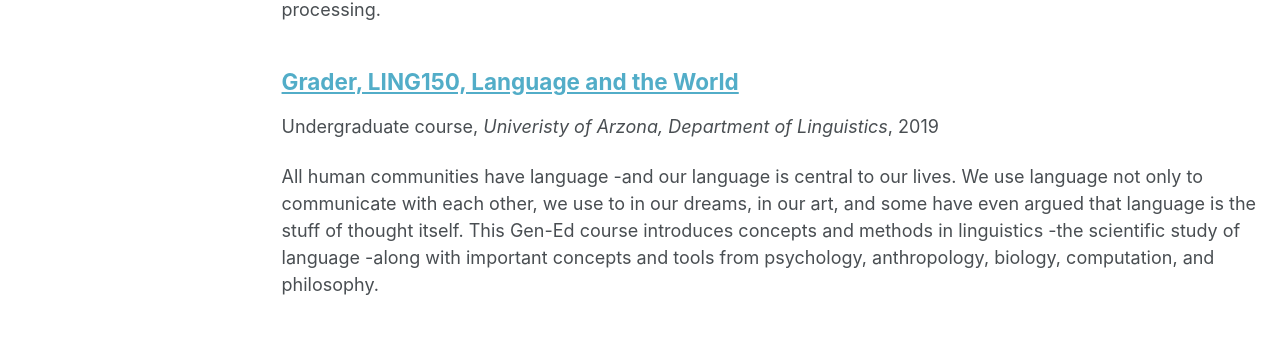
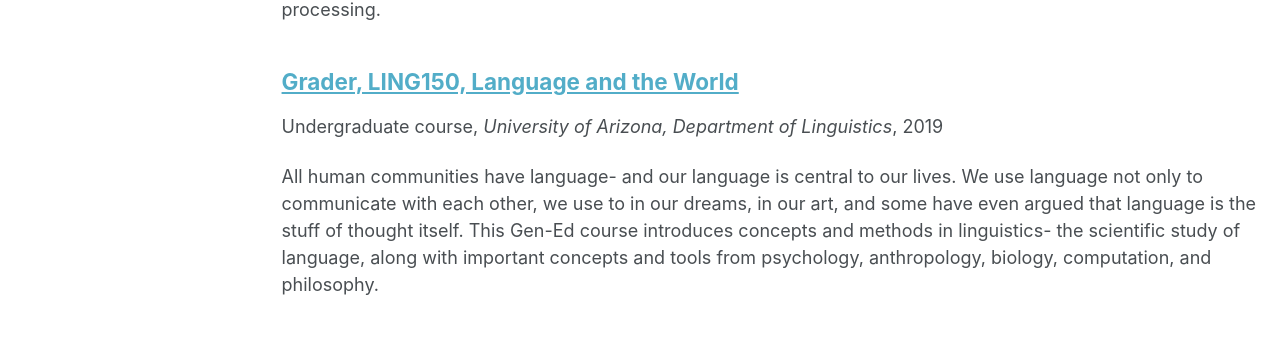
Before and after one commit to meghavarshini/meghavarshini.github.io, a Jekyll site: the page built from _pages/teaching.html, in a window 1280 px wide and 1194 px high. Shown: the part 674-1031 px from the top of the window. Built offline with Jekyll 4.4.1, drawn with Linux system fonts in a browser that asks for light colours; some web fonts are replaced.

Commit message:
Update LING150.md typo fix

```diff
--- a/_teaching/LING150.md
+++ b/_teaching/LING150.md
@@ -2,14 +2,14 @@
 title: "Grader, LING150, Language and the World"
 collection: teaching
 type: "Undergraduate course"
-exerpt: "All human communities have language -and our language is central to our lives. We use language not only to communicate with each other, we use to in our dreams, in our art, and some have even argued that language is the stuff of thought itself. This Gen-Ed course introduces concepts and methods in linguistics -the scientific study of language -along with important concepts and tools from psychology, anthropology, biology, computation, and philosophy.
+exerpt: "All human communities have language- and our language is central to our lives. We use language not only to communicate with each other, we use to in our dreams, in our art, and some have even argued that language is the stuff of thought itself. This Gen-Ed course introduces concepts and methods in linguistics- the scientific study of language, along with important concepts and tools from psychology, anthropology, biology, computation, and philosophy.
 
-As part of course requirements, students take on the role of linguists studying a constructed language that they must imagine and create. Every week, they work on different linguistic levels of their language. As part of their final presentaiton, students present a conference submission on their conlang and introduce it to their peers."
+As part of course requirements, students take on the role of linguists studying a constructed language that they must imagine and create. Every week, they work on different linguistic levels of their language. As part of their final presentation, students present a conference submission on their conlang and introduce it to their peers."
 permalink: /teaching/LING150
-venue: " Univeristy of Arzona, Department of Linguistics"
+venue: "University of Arizona, Department of Linguistics"
 date: August-December, 2019
 location: "Tucson, Arizona"
 ---
-All human communities have language -and our language is central to our lives. We use language not only to communicate with each other, we use to in our dreams, in our art, and some have even argued that language is the stuff of thought itself. This Gen-Ed course introduces concepts and methods in linguistics -the scientific study of language -along with important concepts and tools from psychology, anthropology, biology, computation, and philosophy.
+All human communities have language- and our language is central to our lives. We use language not only to communicate with each other, we use to in our dreams, in our art, and some have even argued that language is the stuff of thought itself. This Gen-Ed course introduces concepts and methods in linguistics- the scientific study of language, along with important concepts and tools from psychology, anthropology, biology, computation, and philosophy.
 
 As part of course requirements, students take on the role of linguists studying a constructed language that they must imagine and create. Every week, they work on different linguistic levels of their language. As part of their final presentaiton, students present a conference submission on their conlang and introduce it to their peers.
```
